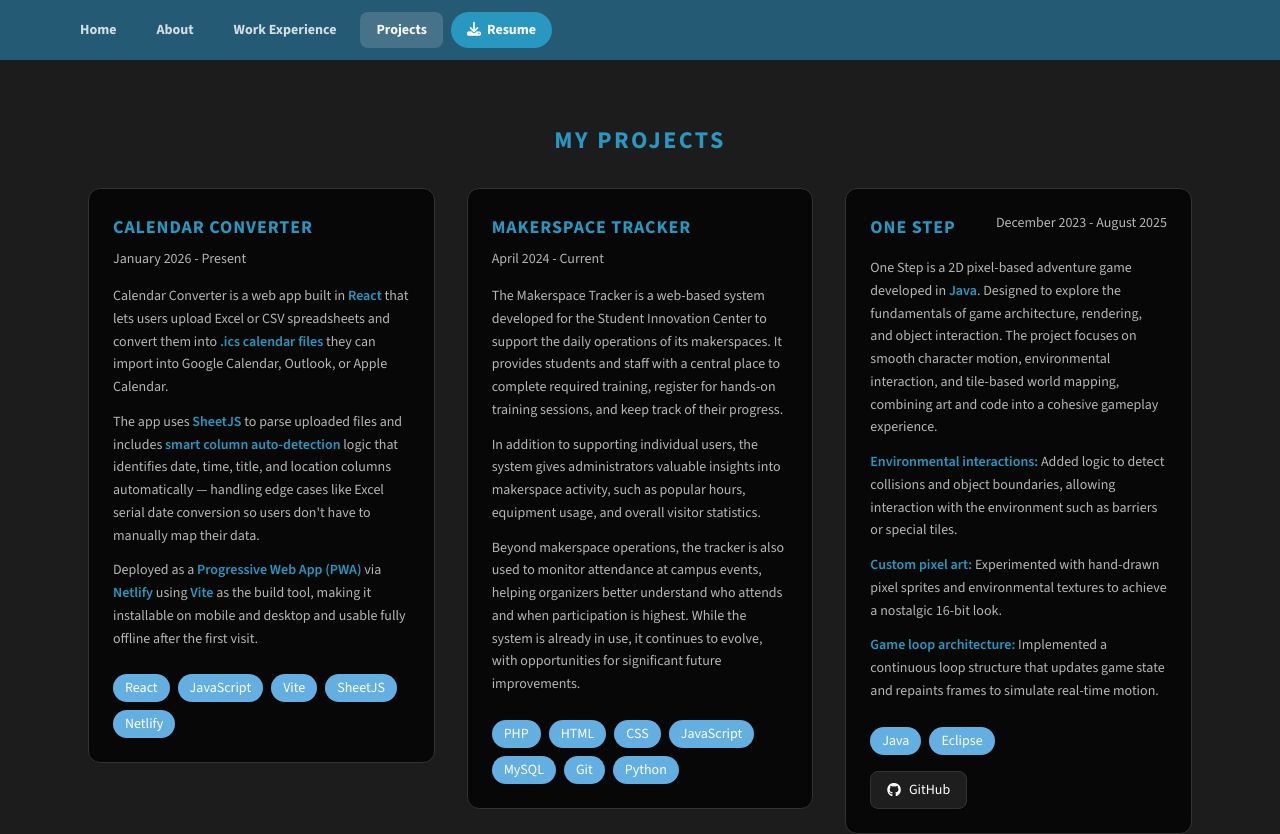
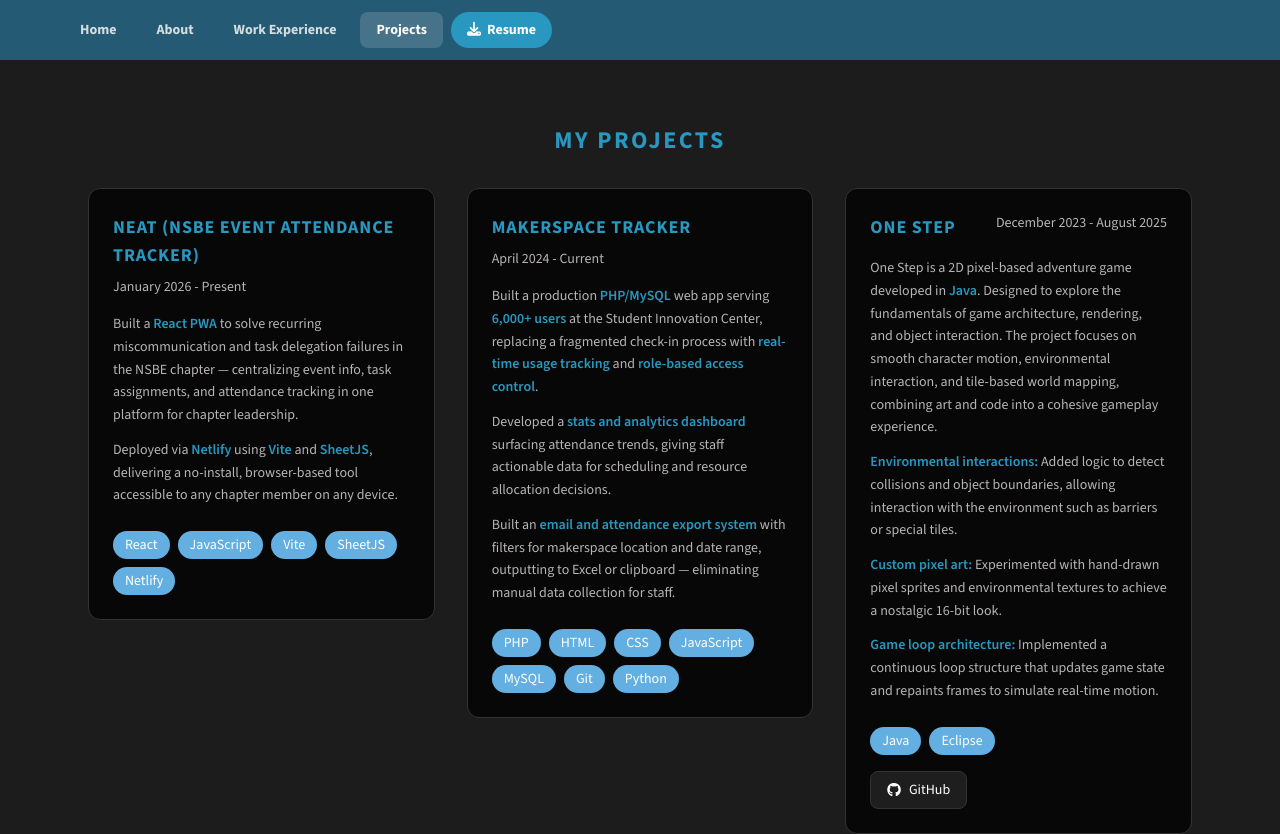
Before and after one commit to gabek96/portfolio, a React (Vite) app: page /#/projects in a window 1280 px wide. Shown: the top 834 px of the page. Built offline with nearby package versions, Linux system fonts and the light colour scheme.

Commit message:
Updated descriptions and added leadership

```diff
--- a/src/components/ui/ClubCard.jsx
+++ b/src/components/ui/ClubCard.jsx
@@ -16,9 +16,9 @@ export default function ClubCard({ club }) {
           <p className="text-text font-semibold italic mb-2">{club.role}</p>
         )}
         {club.descriptions.map((desc, i) => (
-          <p key={i} className="text-muted leading-relaxed text-sm mb-1">
-            {desc}
-          </p>
+          <p key={i} className="text-muted leading-relaxed text-sm mb-1"
+            dangerouslySetInnerHTML={{ __html: desc }}
+          />
         ))}
       </div>
     </div>
--- a/src/data/clubs.js
+++ b/src/data/clubs.js
@@ -2,18 +2,30 @@ export const clubs = [
   {
     name: "National Society of Black Engineers",
     role: "Programs Chair",
+    date: "Fall 2025 – Present",
     image: "images/NSBE.png",
     descriptions: [
-      "Planned and executed 30+ events as Programs Chair, ranging from technical workshops and academic support to fostering cross-organizational partnerships to host inclusive, large-scale events.",
-      "Co-founded Ladies of NSBE with the chapter secretary, establishing a dedicated space for women-focused events.",
+      "Planned and executed <strong>30+ events</strong> — workshops, corporate networking sessions — coordinating across student orgs, university departments, and industry sponsors, resulting in <strong>increased engagement</strong> and new corporate partnerships at the chapter and zone level.",
+      "<strong>Co-founded Ladies of NSBE</strong> to fill the gap in women-focused engineering programming, building the track from scratch and establishing a recurring empowerment workshop series.",
     ],
   },
   {
     name: "The Cookout",
     role: "Treasurer",
+    date: "Fall 2025 – Present",
     image: "images/C.png",
     descriptions: [
-      "Manage event budgets, reimbursements, and financial reporting while securing cross-organizational collaborations that expanded cultural programming reach.",
+      "Managed <strong>budgets, reimbursements, and financial reporting</strong> while securing cross-organizational collaborations, expanding cultural programming reach and <strong>increasing event attendance</strong>.",
+    ],
+  },
+  {
+    name: "Destination Iowa State",
+    role: "Team Leader",
+    date: "Fall 2023 – Fall 2025",
+    image: "images/isu.png",
+    descriptions: [
+      "Led incoming freshmen through structured campus onboarding, delivering experience-based guidance that helped new students set <strong>realistic academic and social expectations</strong> from day one.",
+      "Selected for a <strong>peer advisory panel</strong> to support fellow Team Leaders navigating difficult student situations in real time, recognized by program leadership for judgment and communication skills.",
     ],
   },
   {
--- a/src/data/projects.js
+++ b/src/data/projects.js
@@ -1,12 +1,11 @@
 export const projects = [
   {
     id: 1,
-    title: "Calendar Converter",
+    title: "NEAT (NSBE Event Attendance Tracker)",
     date: "January 2026 - Present",
     descriptions: [
-      'Calendar Converter is a web app built in <strong>React</strong> that lets users upload Excel or CSV spreadsheets and convert them into <strong>.ics calendar files</strong> they can import into Google Calendar, Outlook, or Apple Calendar.',
-      'The app uses <strong>SheetJS</strong> to parse uploaded files and includes <strong>smart column auto-detection</strong> logic that identifies date, time, title, and location columns automatically — handling edge cases like Excel serial date conversion so users don\'t have to manually map their data.',
-      'Deployed as a <strong>Progressive Web App (PWA)</strong> via <strong>Netlify</strong> using <strong>Vite</strong> as the build tool, making it installable on mobile and desktop and usable fully offline after the first visit.',
+      'Built a <strong>React PWA</strong> to solve recurring miscommunication and task delegation failures in the NSBE chapter — centralizing event info, task assignments, and attendance tracking in one platform for chapter leadership.',
+      'Deployed via <strong>Netlify</strong> using <strong>Vite</strong> and <strong>SheetJS</strong>, delivering a no-install, browser-based tool accessible to any chapter member on any device.',
     ],
     tools: ["React", "JavaScript", "Vite", "SheetJS", "Netlify"],
     links: {},
@@ -16,9 +15,9 @@ export const projects = [
     title: "Makerspace Tracker",
     date: "April 2024 - Current",
     descriptions: [
-      'The Makerspace Tracker is a web-based system developed for the Student Innovation Center to support the daily operations of its makerspaces. It provides students and staff with a central place to complete required training, register for hands-on training sessions, and keep track of their progress.',
-      'In addition to supporting individual users, the system gives administrators valuable insights into makerspace activity, such as popular hours, equipment usage, and overall visitor statistics.',
-      'Beyond makerspace operations, the tracker is also used to monitor attendance at campus events, helping organizers better understand who attends and when participation is highest. While the system is already in use, it continues to evolve, with opportunities for significant future improvements.',
+      'Built a production <strong>PHP/MySQL</strong> web app serving <strong>6,000+ users</strong> at the Student Innovation Center, replacing a fragmented check-in process with <strong>real-time usage tracking</strong> and <strong>role-based access control</strong>.',
+      'Developed a <strong>stats and analytics dashboard</strong> surfacing attendance trends, giving staff actionable data for scheduling and resource allocation decisions.',
+      'Built an <strong>email and attendance export system</strong> with filters for makerspace location and date range, outputting to Excel or clipboard — eliminating manual data collection for staff.',
     ],
     tools: ["PHP", "HTML", "CSS", "JavaScript", "MySQL", "Git", "Python"],
     links: {},
@@ -58,9 +57,8 @@ export const projects = [
     title: "Cy-Hill",
     date: "August 2024 - December 2024",
     descriptions: [
-      'Cy-Hill is a team-based game built in <strong>Java</strong> with <strong>Spring Boot</strong>, where players compete to capture hills scattered across Iowa State\'s campus. The backend manages real-time player actions, dynamic scoring, and a <strong>live leaderboard</strong>.',
-      'Built <strong>RESTful APIs</strong> and <strong>MySQL</strong> database logic to handle player state, coin transactions, and a level-up system that exchanges coins for experience points based on hill donations.',
-      'Created a WebSocket connection to display live events on the map in real-time when players are logged in. Developed across a <strong>4-person team</strong> using <strong>Agile-style Git feature branching</strong> for coordinated delivery.',
+      'Architected a <strong>Java/Spring Boot</strong> multiplayer campus exploration game with <strong>RESTful APIs</strong> and <strong>MySQL</strong> to help new students learn Iowa State\'s campus environment — delivering real-time player actions, dynamic scoring, and a <strong>live leaderboard</strong>.',
+      'Developed across a <strong>4-person Agile team</strong>, demoed as a fully functional system at end of semester.',
     ],
     tools: ["Spring Boot", "Java", "MySQL", "Git", "REST APIs"],
     links: {
--- a/src/data/workExperience.js
+++ b/src/data/workExperience.js
@@ -6,20 +6,21 @@ export const workExperience = [
     date: "Fall 2025 - Present",
     timelineYear: "2025 - Present",
     bullets: [
-      'Developed full-stack features for a <strong>React Native</strong> group dining app matching users on dietary restrictions and accessibility needs, working across a <strong>7-person Agile team</strong>.',
-      'Contributed to <strong>backend architecture</strong> and <strong>REST API</strong> development using Expo, coordinating feature delivery through <strong>Git-based collaboration</strong> and Agile sprints.',
+      'Implemented <strong>user-to-group matching logic</strong> based on dietary preferences and friend connections in a <strong>React Native</strong> app, delivering the core feature driving the app\'s value.',
+      'Designed and documented <strong>REST API endpoints</strong> surfacing users\' <strong>dietary restrictions and physical accommodations</strong> on group views, enabling the team to ship a more accessible user experience.',
     ],
     tools: ["React Native", "Expo", "REST APIs", "Git", "Agile"],
   },
   {
     id: 2,
-    title: "Virtual Lab Makerspace Assistant | Full-Stack Web Developer & DevOps",
+    title: "VR Lab Makerspace Assistant | Full-Stack Web Developer & DevOps",
     company: "Student Innovation Center",
     date: "Sept 2023 - Present",
     timelineYear: "2023 - Present",
     bullets: [
-      'Developed and maintained <strong>production web application</strong> called the Makerspace Tracker serving over <strong>6,000+ students and staff</strong> across Iowa State campus-wide.',
-      'Collaborated with a <strong>9-person team</strong> on a <strong>scalable full-stack architecture</strong> (PHP, MySQL) supporting <strong>real-time usage tracking</strong> and role-based access.',
+      'Built the <strong>Makerspace Tracker</strong>, a production <strong>PHP/MySQL</strong> web app serving <strong>6,000+ users</strong>, replacing a fragmented check-in process with real-time usage tracking and <strong>role-based access control</strong>.',
+      'Developed a <strong>stats and analytics dashboard</strong> surfacing attendance trends, giving staff actionable data for scheduling and resource allocation decisions.',
+      'Built an <strong>email and attendance export system</strong> with filters for makerspace location and date range, outputting to Excel or clipboard — eliminating manual data collection for staff.',
     ],
     tools: ["PHP", "MySQL", "JavaScript", "HTML/CSS", "Git", "Full-Stack"],
   },
```
Also changed, not shown: public/images/isu.png (added), 1 other file (tests, documents, lock files or other folders).
